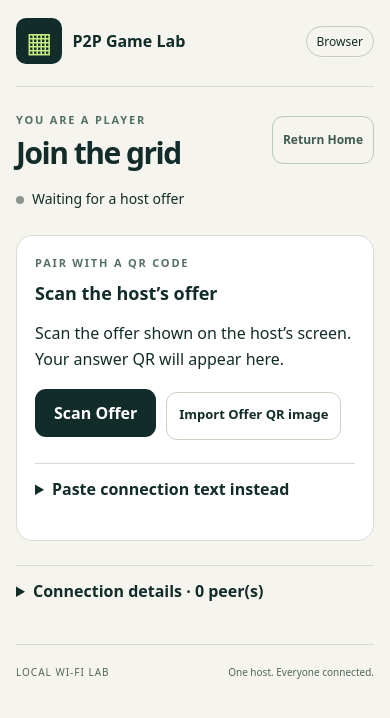
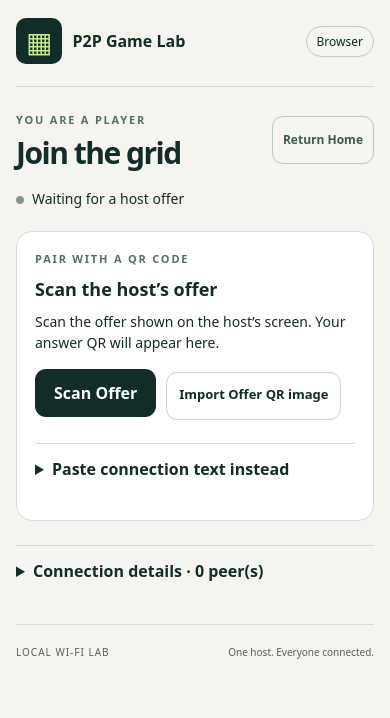
Before and after one commit to ehofmei/multiplayer-test, a React (Vite) app: page / in a window 390 px wide. Both pictures are taken after a click on the button "Join Game". Shown: the top 718 px of the page. Built offline with nearby package versions, Linux system fonts and the light colour scheme.

Commit message:
Improve mobile pairing layout and viewport coverage

```diff
--- a/src/App.tsx
+++ b/src/App.tsx
@@ -351,7 +351,7 @@ export function App() {
                     ? "Show your answer"
                     : "Scan the host’s offer"}
               </h2>
-              <p>
+              <p className="pair-instructions">
                 {session.role === "host"
                   ? "1. Ask the player to scan your offer. 2. Scan their answer to connect. Use a fresh offer for each player."
                   : output
--- a/src/style.css
+++ b/src/style.css
@@ -459,6 +459,14 @@ dd {
   .pairing-body.has-code {
     display: block;
   }
+  .pair-card {
+    margin-top: 12px;
+  }
+  .pair-instructions {
+    margin: 10px 0;
+    font-size: 14px;
+    line-height: 1.5;
+  }
   main {
     padding: max(18px, env(safe-area-inset-top))
       max(16px, env(safe-area-inset-right))
```
Also changed, not shown: 1 other file (tests, documents, lock files or other folders).
